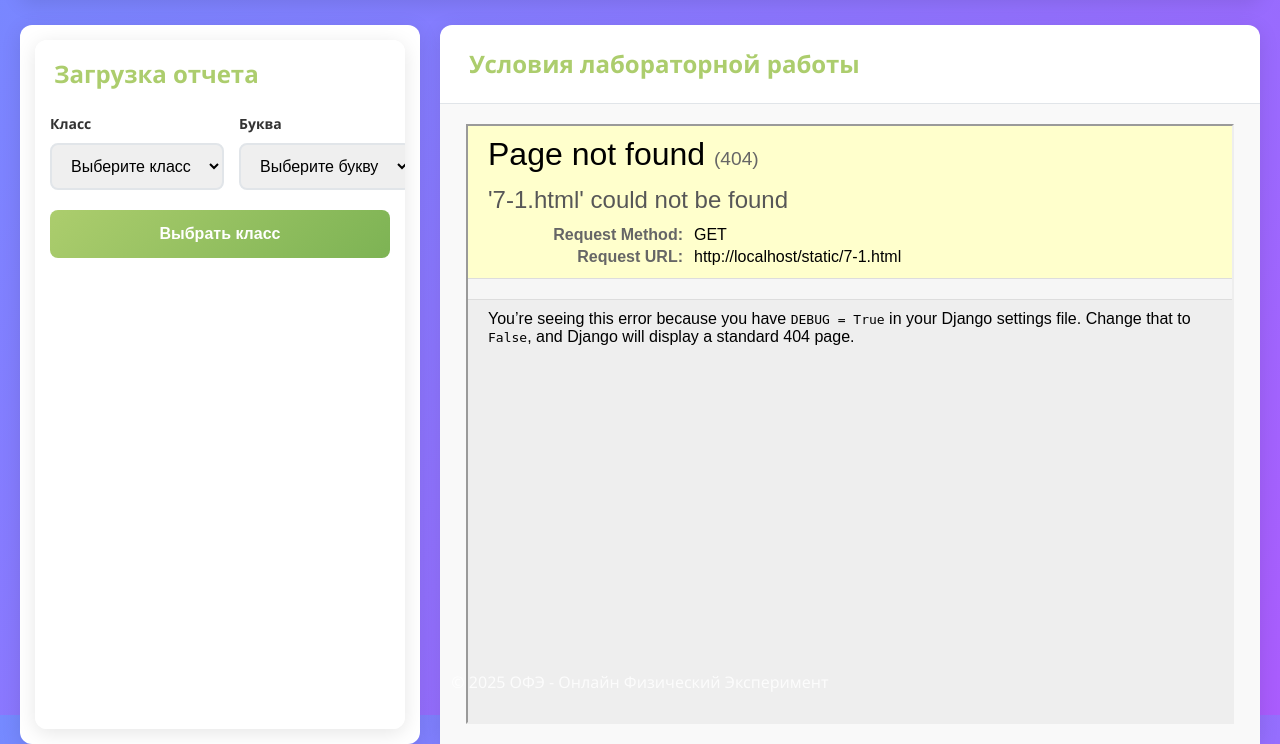
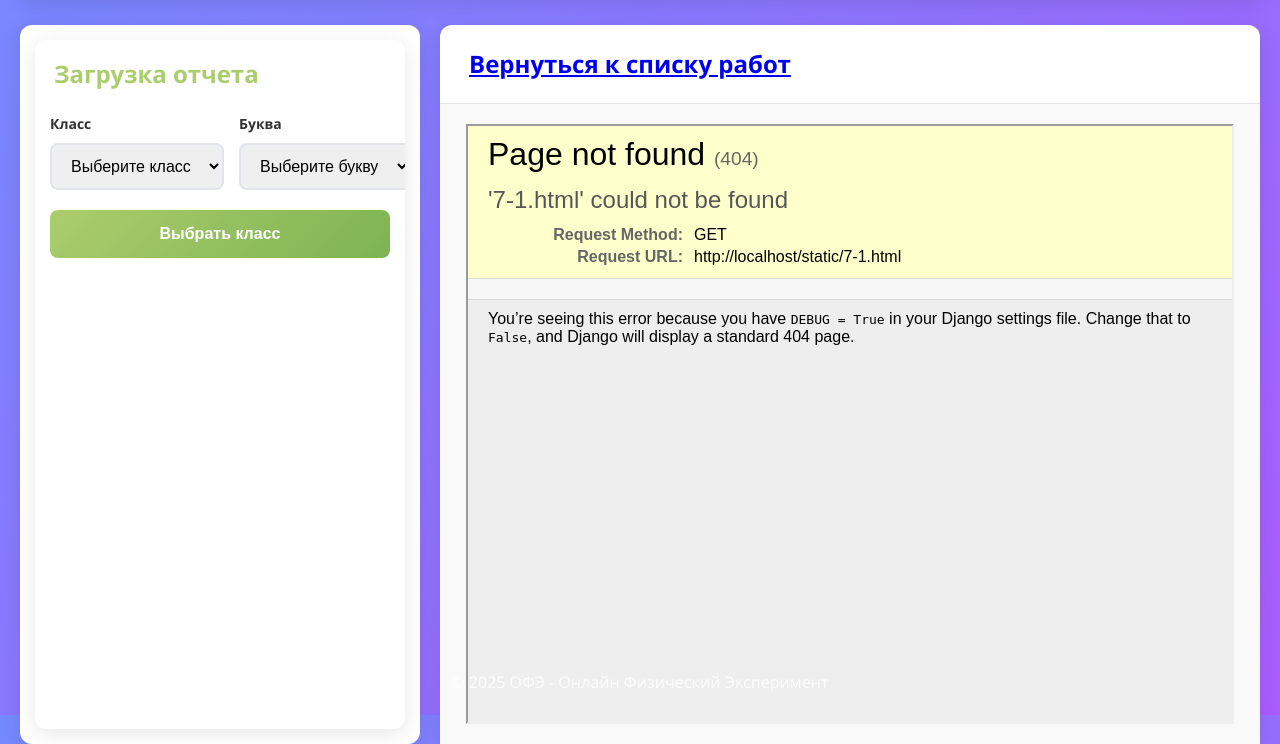
Before and after one commit to kocheshkovdmitriy/OFE_lab, a Django app: page /work/7/ in a window 1280 px wide. Shown: the part 148-892 px from the top of the page. Run offline with Django 5.2, Linux system fonts and the light colour scheme; data comes from the database, SQL or seed files in the repository.

Commit message:
+2 лабы 10 класс

```diff
--- a/ofe_lab/templates/lab/detail_work.html
+++ b/ofe_lab/templates/lab/detail_work.html
@@ -5,7 +5,7 @@
 
 {% block content%}
     <div class="viewer-header">
-                <h2 id="viewer-title">Условия лабораторной работы</h2>
+                <h2 id="viewer-title"><a href="{% url 'lab:allworks' %}?grade={{work.grade}}">Вернуться к списку работ</a></h2>
 
             </div>
             <div id="viewer">
```
Also changed, not shown: 2 other files.
